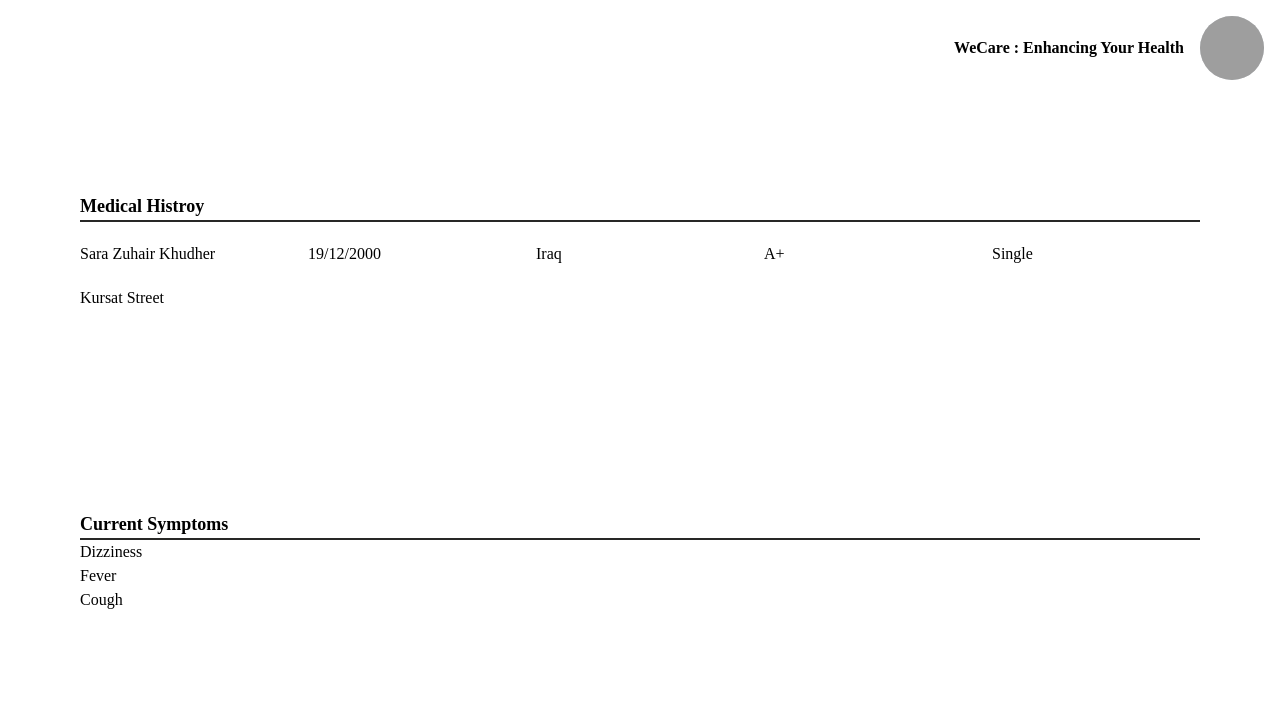
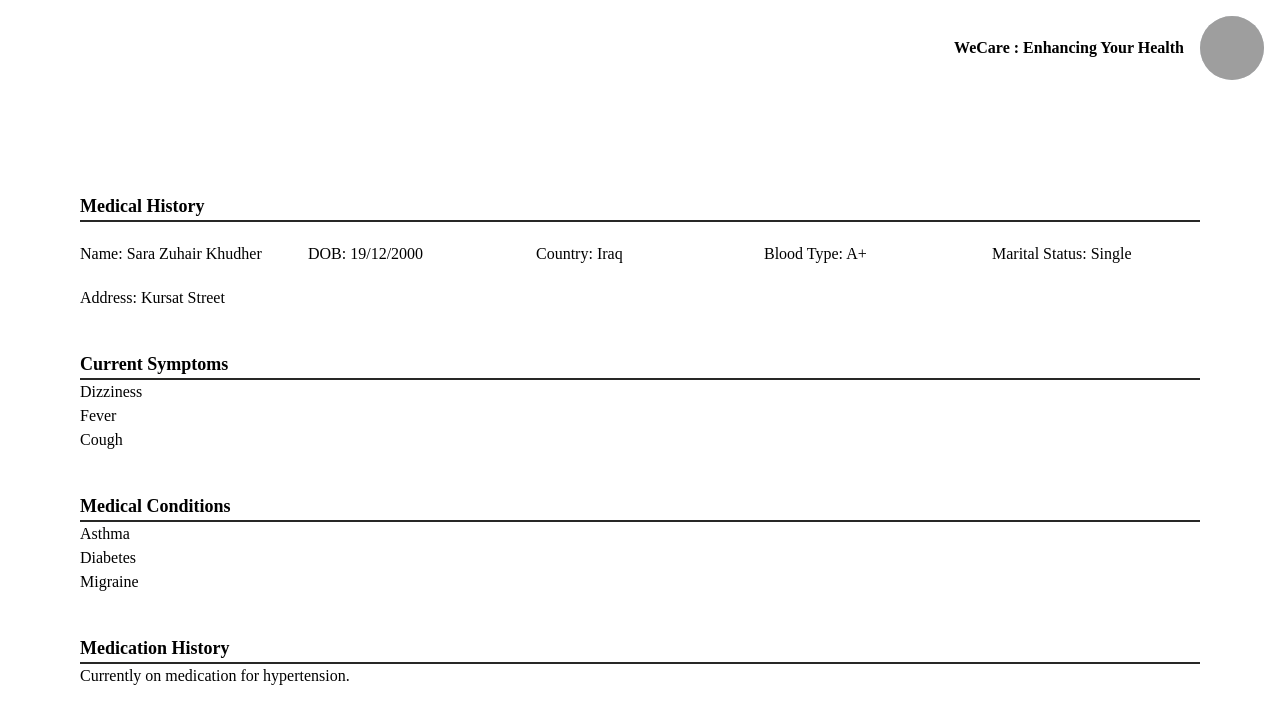
Before and after one commit to Sima-J/WeCare, a Flask app: page /doctor/patient_profile in a window 1280 px wide. Shown: the top 724 px of the page. Run offline with Flask 3, Linux system fonts and the light colour scheme; style sheets or scripts are compiled from the project's sources; parts of the project's set-up code (start-up, migrations or seed data) failed here and were passed over; grey boxes are pictures that could not be loaded.

Commit message:
final demo

```diff
--- a/app.py
+++ b/app.py
@@ -20,6 +20,7 @@ from controller.admin.patients_records import admin_patients_records_controller
 from controller.admin.register_patients import admin_register_patients_controller
 from controller.admin.common_illness import admin_common_illness_controller
 from controller.admin.analyze_data_gender import admin_analyze_gender_controller
+from controller.admin.analyze_location import admin_analyze_location_controller
 
 from controller.index import index_controller
 
@@ -53,6 +54,7 @@ app.register_blueprint(admin_patients_records_controller)
 app.register_blueprint(admin_register_patients_controller)
 app.register_blueprint(admin_common_illness_controller)
 app.register_blueprint(admin_analyze_gender_controller)
+app.register_blueprint(admin_analyze_location_controller)
 
 
 
--- a/templates/admin/analyze_data_gender.html
+++ b/templates/admin/analyze_data_gender.html
@@ -23,16 +23,15 @@
         <ul class="list-disc ml-4">
           {% for index, row in most_common_illness_by_gender.iterrows() %}
           <li>
-            <span class="font-bold">Gender:</span> {{ row['Gender'] }}<br />
+            <span class="font-bold">- Gender:</span> {{ row['Gender'] }}<br />
             <span class="font-bold">Illness:</span> {{ row['Illness'] }}<br />
-            <span class="font-bold">Count:</span> {{ row['count'] }}
           </li>
           {% endfor %}
         </ul>
       </div>
       <div class="text-center flex mt-4 w-full justify-center">
         <a
-          class="font-bold border p-4 bg-primary rounded-md w-12 p-4 text-white"
+          class="font-bold border p-4 bg-primary rounded-md w-12 text-white"
           href="/admin/analyze_data"
         >
           Analyzing The most common illness amongst the patients
--- a/templates/doctor/login.html
+++ b/templates/doctor/login.html
@@ -56,12 +56,12 @@
           />
         </div>
         <div class="flex justify-center mt-6">
-          <button
-            type="submit"
+          <a
+            href="/doctor/list"
             class="bg-primary text-white px-4 py-2 w-24 rounded-md"
           >
             Submit
-          </button>
+          </a>
         </div>
       </form>
     </div>
--- a/templates/doctor/patient_profile.html
+++ b/templates/doctor/patient_profile.html
@@ -25,21 +25,21 @@
     </div>
 
     <div class="container mx-auto p-20">
-     <h1 class="font-bold text-lg">Medical Histroy</h1>
+      <h1 class="font-bold text-lg">Medical History</h1>
       <div class="border border-b border-black"></div>
 
-     <div class="grid gap-5 pt-5 lg:grid-cols-5 md:grid-cols-3 sm:grid-cols-2 grid-cols-1 justify-center items-center">
-        <p>Sara Zuhair Khudher</p>
-        <p>19/12/2000</p>
-        <p>Iraq</p>
-        <p>A+</p>
-        <p>Single</p>
-        <p>Kursat Street </p>
-     </div>
+      <div
+        class="grid gap-5 pt-5 lg:grid-cols-5 md:grid-cols-3 sm:grid-cols-2 grid-cols-1 justify-center items-center"
+      >
+        <p>Name: Sara Zuhair Khudher</p>
+        <p>DOB: 19/12/2000</p>
+        <p>Country: Iraq</p>
+        <p>Blood Type: A+</p>
+        <p>Marital Status: Single</p>
+        <p>Address: Kursat Street</p>
       </div>
 
-    <div class="container mx-auto mt-10 p-20">
-        <h1 class="font-bold text-lg">Current Symptoms</h1>
+      <h1 class="font-bold text-lg mt-10">Current Symptoms</h1>
       <div class="border border-b border-black"></div>
 
       <div class="">
@@ -49,6 +49,24 @@
           <li>Cough</li>
         </ol>
       </div>
+
+      <h1 class="font-bold text-lg mt-10">Medical Conditions</h1>
+      <div class="border border-b border-black"></div>
+
+      <div class="">
+        <ul>
+          <li>Asthma</li>
+          <li>Diabetes</li>
+          <li>Migraine</li>
+        </ul>
+      </div>
+
+      <h1 class="font-bold text-lg mt-10">Medication History</h1>
+      <div class="border border-b border-black"></div>
+
+      <div class="">
+        <p>Currently on medication for hypertension.</p>
+      </div>
     </div>
   </body>
 </html>
```
Also changed, not shown: controller/admin/analyze_location.py (added, +42 -0 lines), templates/admin/analyze_data.html (+14 -2 lines), templates/admin/dashboard.html (+8 -0 lines), templates/admin/location.html (added, +48 -0 lines), templates/doctor/list.html (+13 -11 lines), 1 other file. Lines whose indentation alone changed are shown as unchanged.
